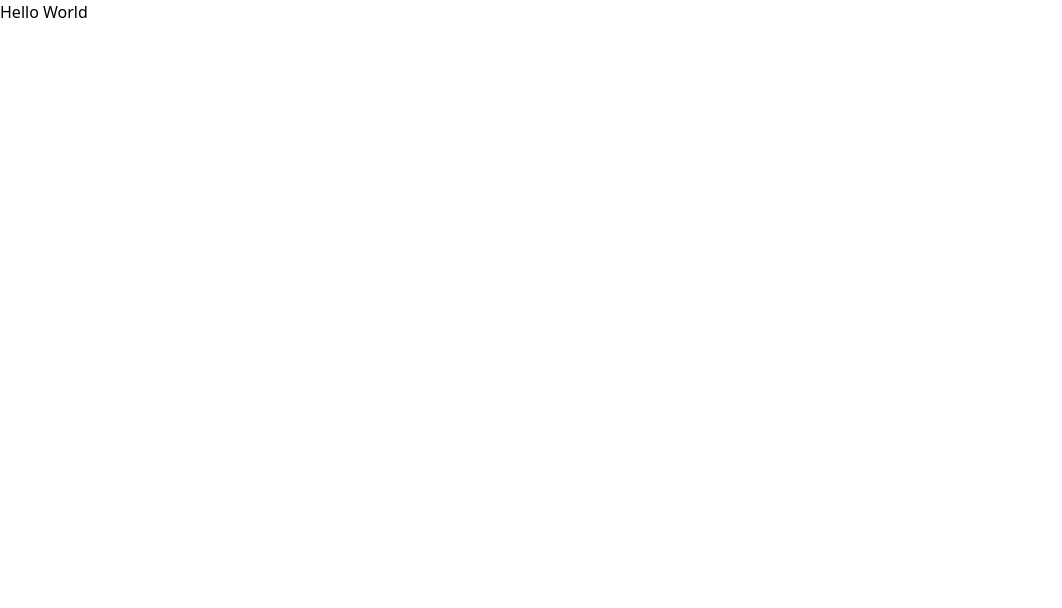
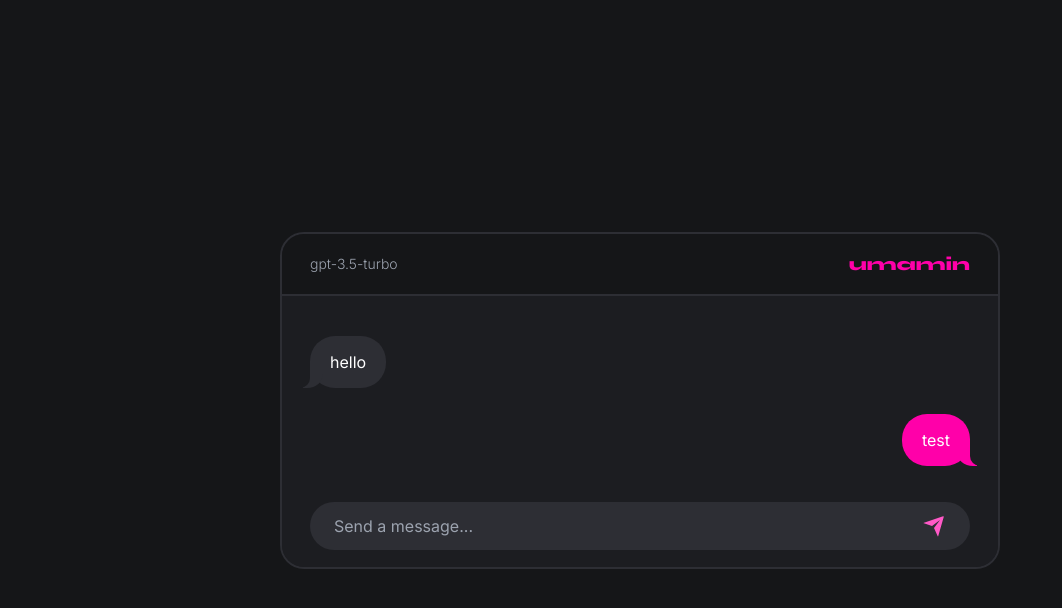
Before and after one commit to joshxfi/chatbot-umamin, a React (Vite) app in the folder client/: page / in a window 1280 px wide. Shown: the top 608 px of the page, without its empty margins (0-1062 px from the left). Built offline with nearby package versions, Linux system fonts and the light colour scheme.

Commit message:
feat: add convo ui

```diff
--- a/client/index.html
+++ b/client/index.html
@@ -6,7 +6,7 @@
     <meta name="viewport" content="width=device-width, initial-scale=1.0" />
     <title>Vite + React + TS</title>
   </head>
-  <body>
+  <body class='bg-secondary-300 font-inter'>
     <div id="root"></div>
     <script type="module" src="/src/main.tsx"></script>
   </body>
--- a/client/package.json
+++ b/client/package.json
@@ -10,7 +10,8 @@
   },
   "dependencies": {
     "react": "^18.2.0",
-    "react-dom": "^18.2.0"
+    "react-dom": "^18.2.0",
+    "react-icons": "^4.8.0"
   },
   "devDependencies": {
     "@types/react": "^18.0.28",
--- a/client/src/App.tsx
+++ b/client/src/App.tsx
@@ -1,9 +1,56 @@
-function App() {
+import { useState } from "react";
+import { RiSendPlaneFill } from "react-icons/ri";
+import { Chat } from "./components/Chat";
+
+const App = () => {
+  const [message, setMessage] = useState("");
+
   return (
-    <div>
-      <h1>Hello World</h1>
-    </div>
+    <section className="grid place-items-center w-[90%] mx-auto min-h-screen">
+      <div className="border-secondary-100 bg-secondary-200 w-full overflow-hidden rounded-3xl border-2 md:w-[720px]">
+        {/* Top */}
+        <div className="bg-secondary-300 border-secondary-100 flex items-center justify-between border-b-2 px-7 py-4">
+          <p className="font-light text-sm text-gray-400">
+            gpt-3.5-turbo
+          </p>
+
+          <h3 className="font-syne font-extrabold text-primary-200 text-center text-lg">
+            umamin
+          </h3>
+        </div>
+
+        {/* Message */}
+        <div className="flex min-h-[170px] flex-col justify-between space-y-5 px-5 pt-10 sm:space-y-0 sm:px-7 md:mb-4">
+          <Chat type="receiver" content="hello" />
+
+          <Chat type="sender" content="test" />
+        </div>
+
+        {/* Send Message */}
+        <form className="bg-secondary-200 items-center py-5 px-4 h-[85px] mt-4 md:px-7">
+          <div className="flex rounded-full items-center text-white bg-secondary-100 px-6 py-3">
+            <input
+              required
+              value={message}
+              onChange={(e) => setMessage(e.target.value)}
+              minLength={2}
+              maxLength={200}
+              type="text"
+              placeholder="Send a message..."
+              className="bg-secondary-100 w-full outline-none"
+            />
+
+            <button
+              type="submit"
+              className="text-primary-100 cursor-pointer flex-none text-2xl"
+            >
+              <RiSendPlaneFill />
+            </button>
+          </div>
+        </form>
+      </div>
+    </section>
   );
-}
+};
 
 export default App;
--- /dev/null
+++ b/client/src/components/Chat.tsx
@@ -0,0 +1,18 @@
+interface Props {
+  type: "sender" | "receiver";
+  content: string;
+}
+
+export const Chat = ({ type, content }: Props) => {
+  return (
+    <p
+      className={`${
+        type === "sender"
+          ? "after:bg-secondary-200 self-end bg-primary-200 before:bg-primary-200 chat-p send"
+          : "after:bg-secondary-200 bg-secondary-100 before:bg-secondary-100 self-start chat-p receive"
+      } inline-block max-w-[255px] px-5 py-4 text-base text-white`}
+    >
+      {content}
+    </p>
+  );
+};
--- a/client/src/index.css
+++ b/client/src/index.css
@@ -1,3 +1,45 @@
+@import url('https://fonts.googleapis.com/css2?family=Inter:wght@300;400&family=Syne:wght@800&display=swap');
+
 @tailwind base;
 @tailwind components;
-@tailwid utils;
+@tailwind utilities;
+
+.chat-p {
+  word-wrap: break-word;
+  margin-bottom: 12px;
+  line-height: 20px;
+  position: relative;
+  border-radius: 25px;
+}
+
+.chat-p:before,
+.chat-p:after {
+  content: '';
+  position: absolute;
+  bottom: 0;
+  height: 25px;
+}
+
+.send:before {
+  right: -7px;
+  width: 20px;
+  border-bottom-left-radius: 16px 14px;
+}
+
+.send:after {
+  right: -26px;
+  width: 26px;
+  border-bottom-left-radius: 10px;
+}
+
+.receive:before {
+  left: -7px;
+  width: 20px;
+  border-bottom-right-radius: 16px 14px;
+}
+
+.receive:after {
+  left: -26px;
+  width: 26px;
+  border-bottom-right-radius: 10px;
+}
--- a/client/tailwind.config.js
+++ b/client/tailwind.config.js
@@ -2,7 +2,25 @@
 export default {
   content: ["./index.html", "./src/**/*.{js,ts,jsx,tsx}"],
   theme: {
-    extend: {},
+    extend: {
+      fontFamily: {
+        inter: ["Inter", "sans-serif"],
+        syne: ["Syne", "sans-serif"],
+      },
+      colors: {
+        primary: {
+          100: "#FF59C7",
+          200: "#FF00A9",
+          300: "#D149A4",
+        },
+        secondary: {
+          100: "#2D2E34",
+          200: "#1C1D21",
+          300: "#151618",
+          400: "#8E8E93",
+        },
+      },
+    },
   },
   plugins: [],
 };
```
Also changed, not shown: 1 other file (tests, documents, lock files or other folders).
